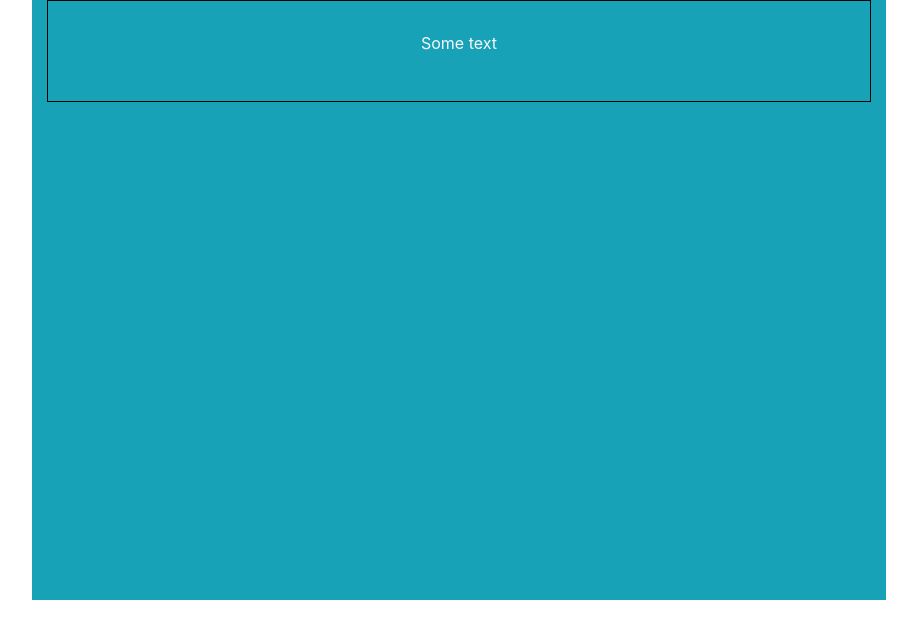
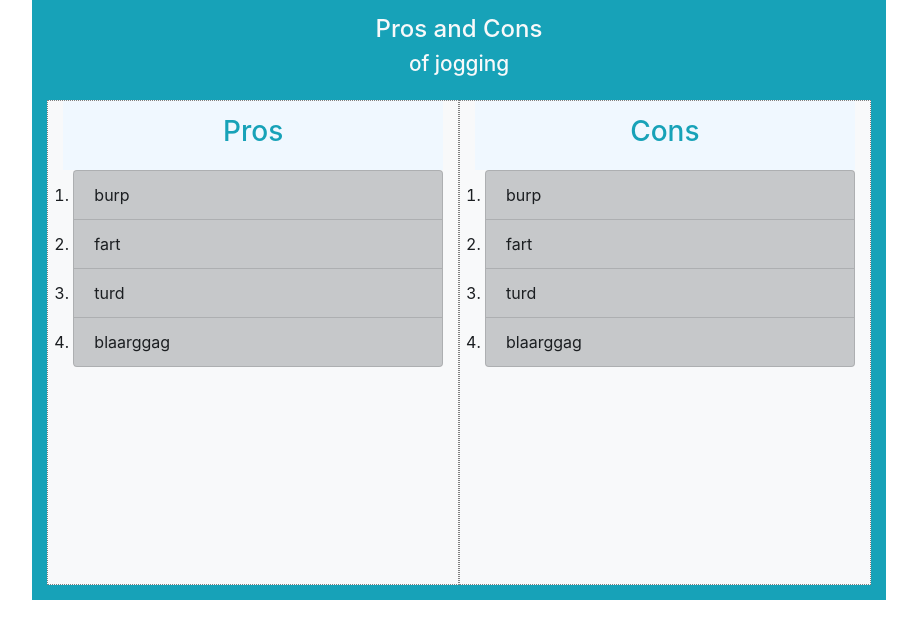
Before and after one commit to xenobarbital/dndtask, a React (Create React App) app: page / in a window 1280 px wide. Shown: the top 638 px of the page, without its empty margins (181-1098 px from the left). Built offline with nearby package versions, Linux system fonts and the light colour scheme.

Commit message:
Add components

```diff
--- a/src/App.js
+++ b/src/App.js
@@ -5,13 +5,16 @@ import List from './components/List';
 class App extends Component {
   render() {
     return (
-      <div className={'container col-sm-8 d-sm-flex flex-column bg-info AppCont'}>
-        <div style={styles.header} className={'d-sm-flex'}>
-          <p className={'text-light'}>Some text</p>
+      <div className={'container col-8 d-flex flex-column bg-info AppCont'}>
+        <div style={styles.header} className={'d-flex flex-column'}>
+          <h1 className={'text-light'} style={styles.headOne}>Pros and Cons</h1>
+          <h2 className={'text-light'} style={styles.headTwo}>of jogging</h2>
         </div>
-        <div style={styles.content} className={'d-sm-flex'}>
-          <List pros />
-          <List />
+        <div style={styles.content} className={'container'}>
+          <div style={styles.fullHeight} className={'row'}>
+            <List pros />
+            <List />
+          </div>
         </div>
       </div>
     );
@@ -23,12 +26,18 @@ const styles = {
     flex: 1,
     alignItems: 'center',
     justifyContent: 'center',
-    borderColor: 'black',
-    borderStyle: 'solid',
-    borderWidth: 1
   },
   content: {
     flex: 5
+  },
+  fullHeight: {
+    height: '97%'
+  },
+  headOne: {
+    fontSize: '1.5rem'
+  },
+  headTwo: {
+    fontSize: '1.3rem'
   }
 };
 
--- a/src/components/List.js
+++ b/src/components/List.js
@@ -1,11 +1,55 @@
 import React, { Component } from 'react';
+import ListItem from './ListItem';
 
 class List extends Component {
+  state = {
+    stuff: ['burp', 'fart', 'turd', 'blaarggag']
+  }
+
   render() {
     return (
-      <div />
+      <div style={styles.bordered} className={'col bg-light d-flex flex-column'} >
+        <div
+          style={styles.header}
+          className={'d-flex align-items-center justify-content-center'}
+        >
+          <h3 className={'text-info'}>
+            {this.props.pros ? 'Pros' : 'Cons'}
+          </h3>
+        </div>
+        <div style={styles.body}>
+          <ol className={'list-group'}>
+            {this.state.stuff.map((el, i) => (
+              <ListItem
+                id={i}
+                key={i}
+                text={el}
+              />
+            ))}
+          </ol>
+        </div>
+      </div>
     );
   }
 }
 
+const styles = {
+  bordered: {
+    borderStyle: 'dotted',
+    borderColor: 'gray',
+    borderWidth: '1px'
+  },
+  header: {
+    flex: 1,
+    backgroundColor: '#F0F8FF'
+  },
+  body: {
+    flex: 6,
+    paddingLeft: 10
+  },
+  numbered: {
+    display: 'list-item'
+  }
+};
+
 export default List;
--- /dev/null
+++ b/src/components/ListItem.js
@@ -0,0 +1,22 @@
+import React, { Component } from 'react';
+
+class ListItem extends Component {
+  render() {
+    return (
+      <li
+        className={'list-group-item list-group-item-dark'}
+        style={styles.numbered}
+      >
+        {this.props.text}
+      </li>
+    );
+  }
+}
+
+const styles = {
+  numbered: {
+    display: 'list-item'
+  }
+};
+
+export default ListItem;
```
